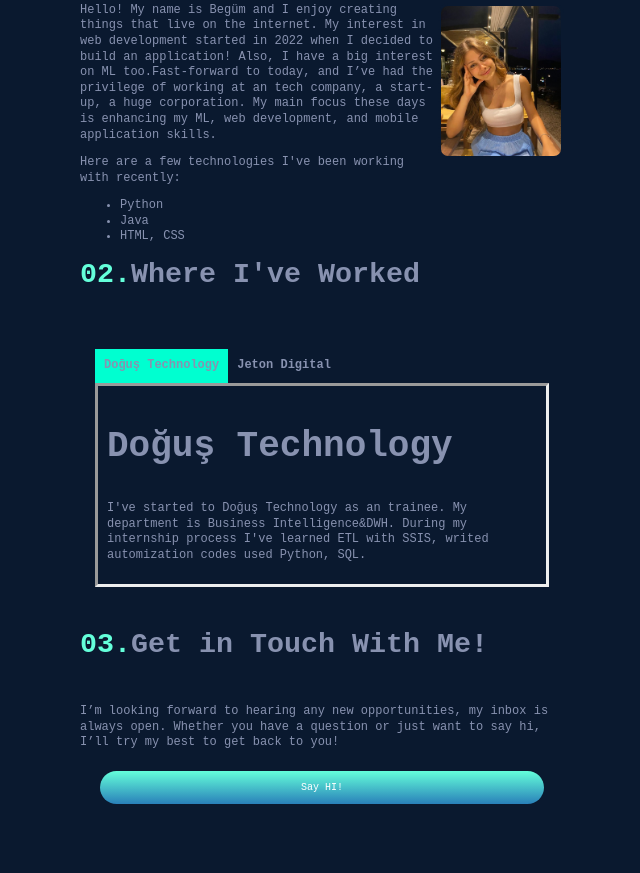
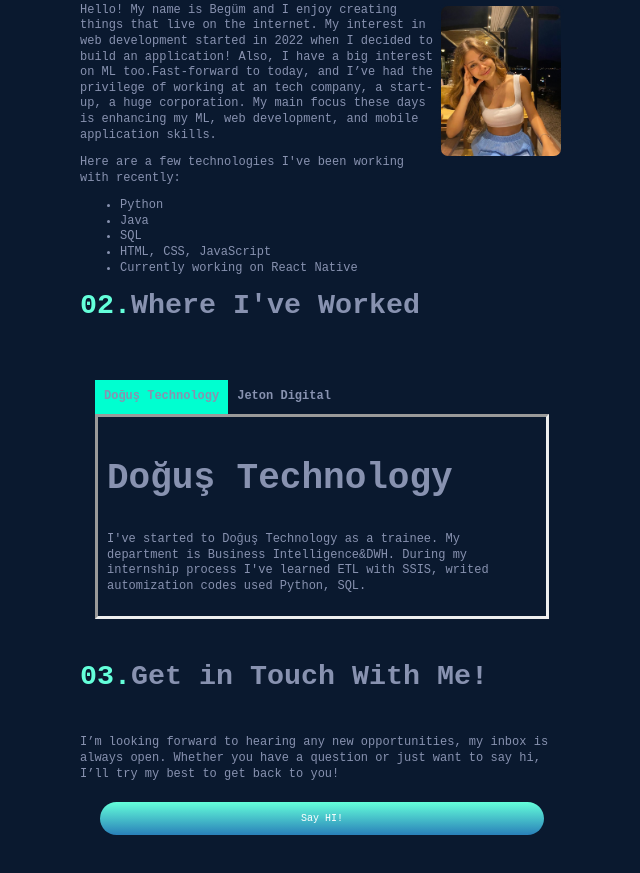
Before and after one commit to begumdogru/begumdogru.github.io, a plain HTML site: page index.html in a window 1280 px wide. Shown: the part 713-1586 px from the top of the page, without its empty margins (438-1078 px from the left). Before the commit the page ends 1555 px from the top, so only its background shows below. Drawn offline with Linux system fonts and the light colour scheme.

Commit message:
Update index.html

```diff
--- a/index.html
+++ b/index.html
@@ -27,7 +27,9 @@
         <ul>
             <li>Python</li>
             <li>Java</li>
-            <li>HTML, CSS</li>
+            <li>SQL</li>
+            <li>HTML, CSS, JavaScript</li>
+            <li>Currently working on React Native</li>
         </ul>
 
         <h2 class="list-header" id="work"> <span  style="color:#64ffda;"> 02.</span> Where I've Worked </h2>
@@ -37,7 +39,7 @@
             <label for="tabfree">Doğuş Technology</label>
             <div class="tab">
               <h2>Doğuş Technology</h2>
-              <p>I've started to Doğuş Technology as an trainee. My department is Business Intelligence&DWH. During my internship process I've learned ETL with SSIS,
+              <p>I've started to Doğuş Technology as a trainee. My department is Business Intelligence&DWH. During my internship process I've learned ETL with SSIS,
                 writed automization codes used Python, SQL.</p>
             </div>
 
@@ -45,7 +47,7 @@
             <label for="tabsilver">Jeton Digital</label>
             <div class="tab">
               <h2>Jeton Digital</h2>
-              <p>I've cleaned,combined and filtered the given datas using Python.I've viusalized results of the analysis by using Python libs, and also I used several machine learning models. </p>
+              <p>I've cleaned,combined and filtered the given datas using Python.I've visualized results of the analysis by using Python libs, and also I used several machine learning models. </p>
             </div>
 
         </div>
```
